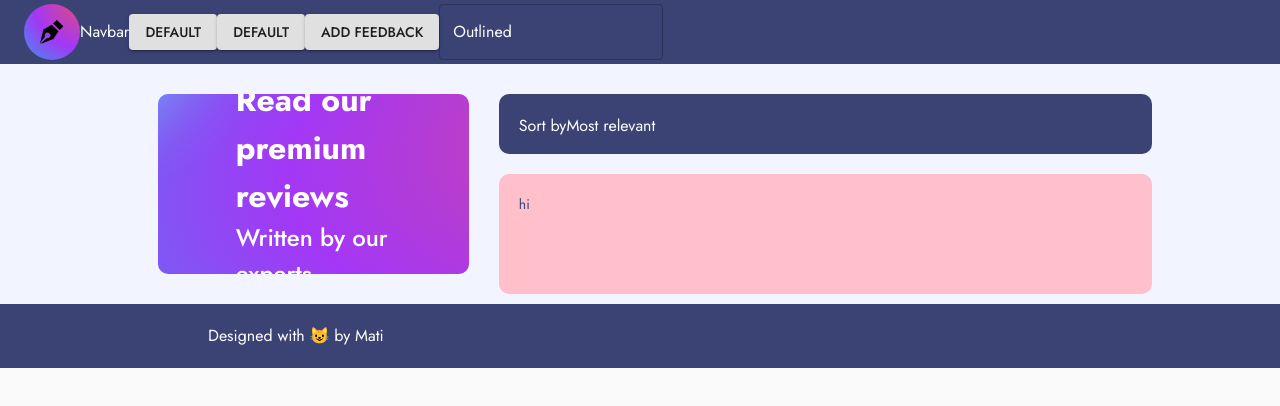
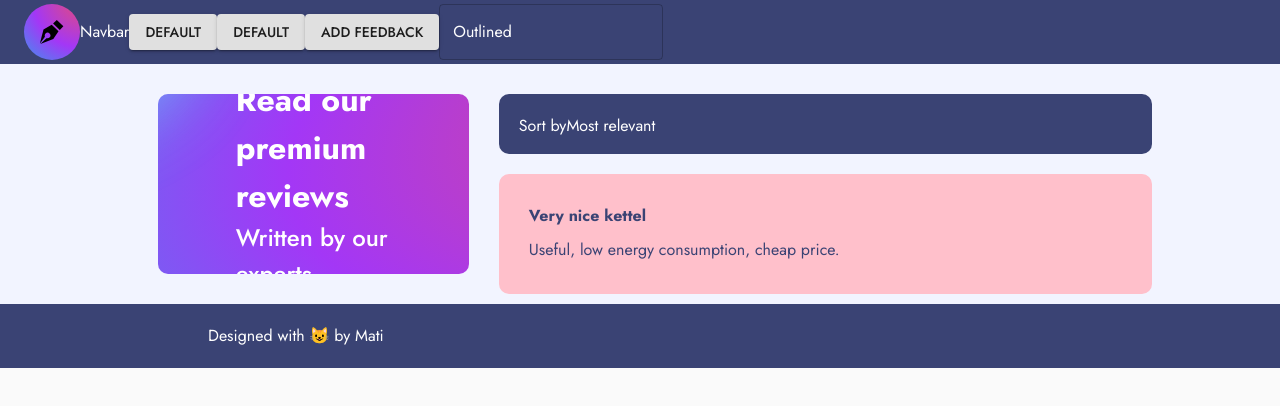
Before and after one commit to Maczi01/feedback-app, a React (Create React App) app: page /user in a window 1280 px wide. Shown: the top 406 px of the page. Built offline with nearby package versions, Linux system fonts and the light colour scheme.

Commit message:
Added title and description to comment card

```diff
--- a/src/pages/UserCommentsPage.tsx
+++ b/src/pages/UserCommentsPage.tsx
@@ -45,7 +45,15 @@ const useStyles = makeStyles((theme: Theme) => ({
     backgroundColor: 'pink',
     borderRadius: '10px',
   },
-
+  body2: {
+    fontSize: 16,
+    fontWeight: theme.typography.fontWeightBold,
+    margin: '10px',
+  },
+  body1: {
+    fontSize: 16,
+    margin: '10px',
+  },
   field: {
     margin: '20px',
     padding: '10px',
@@ -92,7 +100,13 @@ const UserCommentsPage: React.FC = () => {
             </Typography>
           </Box>
           <Box className={classes.commentCard}>
-            hi
+            <Typography className={classes.body2}>
+              Very nice kettel
+            </Typography>
+            <Typography className={classes.body1}>
+              Useful, low energy consumption, cheap price.
+            </Typography>
+            {' '}
           </Box>
         </Box>
       </Box>
```
